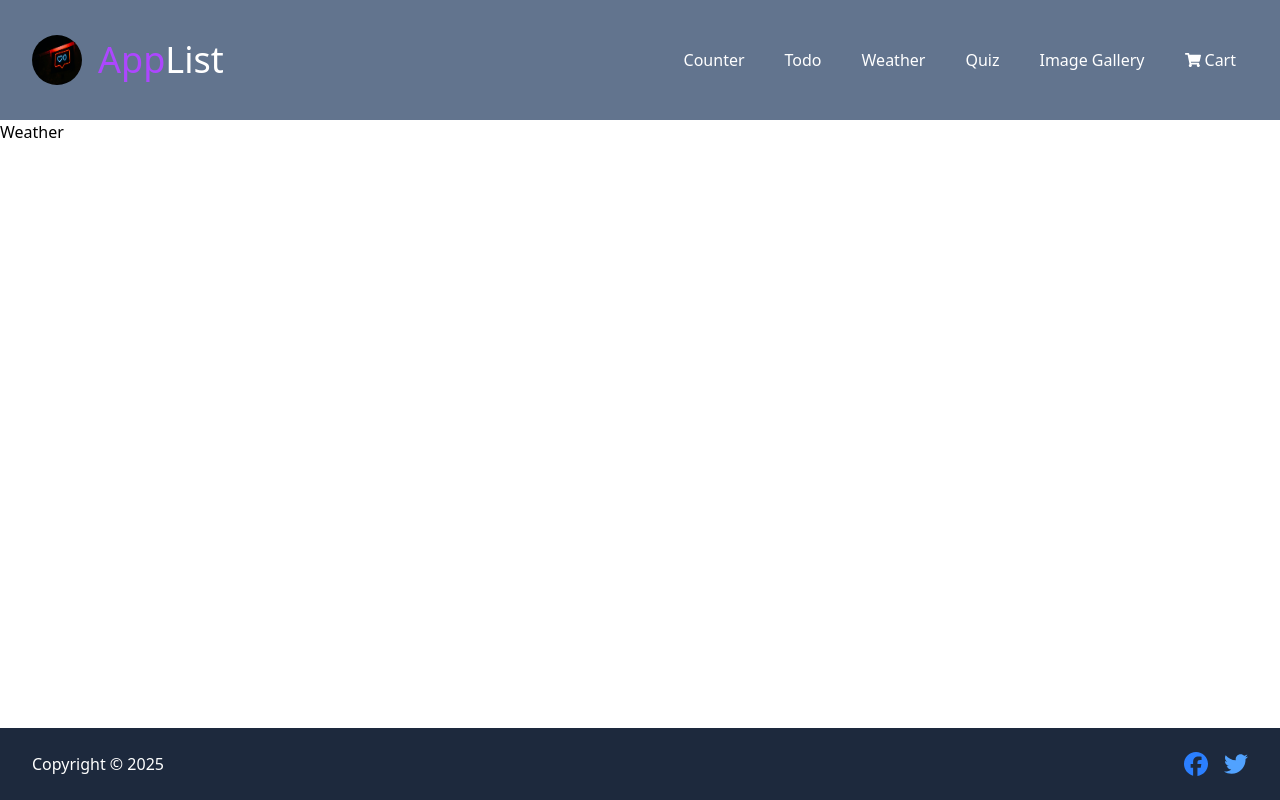
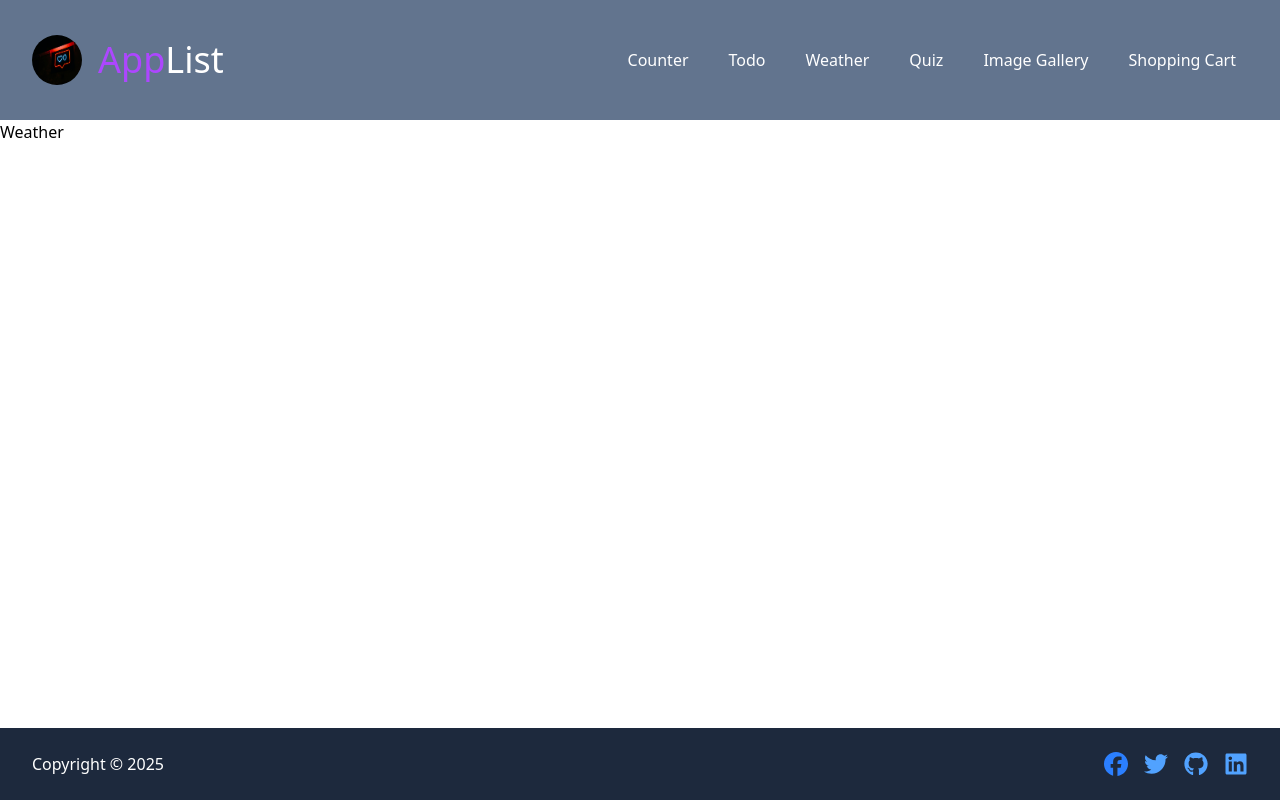
Before and after one commit to Dumte/learn-react, a React (Vite) app: page /weather in a window 1280 px wide. Built offline with nearby package versions, Linux system fonts and the light colour scheme.

Commit message:
feat: update Footer component with additional social media links and update Header component by removing unused icon

```diff
--- a/src/components/Footer.jsx
+++ b/src/components/Footer.jsx
@@ -1,5 +1,5 @@
 import React from "react";
-import { FaFacebook, FaTwitter } from "react-icons/fa6";
+import { FaFacebook, FaGithub, FaLinkedin, FaTwitter } from "react-icons/fa6";
 
 const Footer = () => {
   return (
@@ -11,18 +11,32 @@ const Footer = () => {
 
         <div className="flex gap-4">
           <a
-            href="https://facebook.com"
+            href="https://facebook.com/dnjosh10"
             aria-label="Facebook"
             className="hover:scale-150 transition-transform"
           >
             <FaFacebook className="text-blue-500 text-xl md:text-2xl" />
           </a>
           <a
-            href="https://twitter.com"
+            href="https://twitter.com/dnjosh10"
             aria-label="Twitter"
             className="hover:scale-150 transition-transform"
           >
             <FaTwitter className="text-blue-400 text-xl md:text-2xl" />
+          </a>
+          <a
+            href="https://github.com/dumte"
+            aria-label="Github"
+            className="hover:scale-150 transition-transform"
+          >
+            <FaGithub className="text-blue-400 text-xl md:text-2xl" />
+          </a>
+          <a
+            href="https://linkedin.com/in/dnjosh10"
+            aria-label="LinkedIn"
+            className="hover:scale-150 transition-transform"
+          >
+            <FaLinkedin className="text-blue-400 text-xl md:text-2xl" />
           </a>
         </div>
       </div>
--- a/src/components/Header.jsx
+++ b/src/components/Header.jsx
@@ -1,6 +1,6 @@
 import React, { useState } from "react";
 import { Link } from "react-router-dom";
-import { FaShoppingCart, FaTimes, FaBars } from "react-icons/fa";
+import { FaTimes, FaBars } from "react-icons/fa";
 
 const Header = () => {
   const [isMenuOpen, setIsMenuOpen] = useState(false);
@@ -13,7 +13,7 @@ const Header = () => {
     { path: "/weather", name: "Weather" },
     { path: "/quiz", name: "Quiz" },
     { path: "/gallery", name: "Image Gallery" },
-    { path: "/cart", name: "Cart", icon: <FaShoppingCart /> },
+    { path: "/cart", name: "Shopping Cart" },
   ];
 
   return (
```
